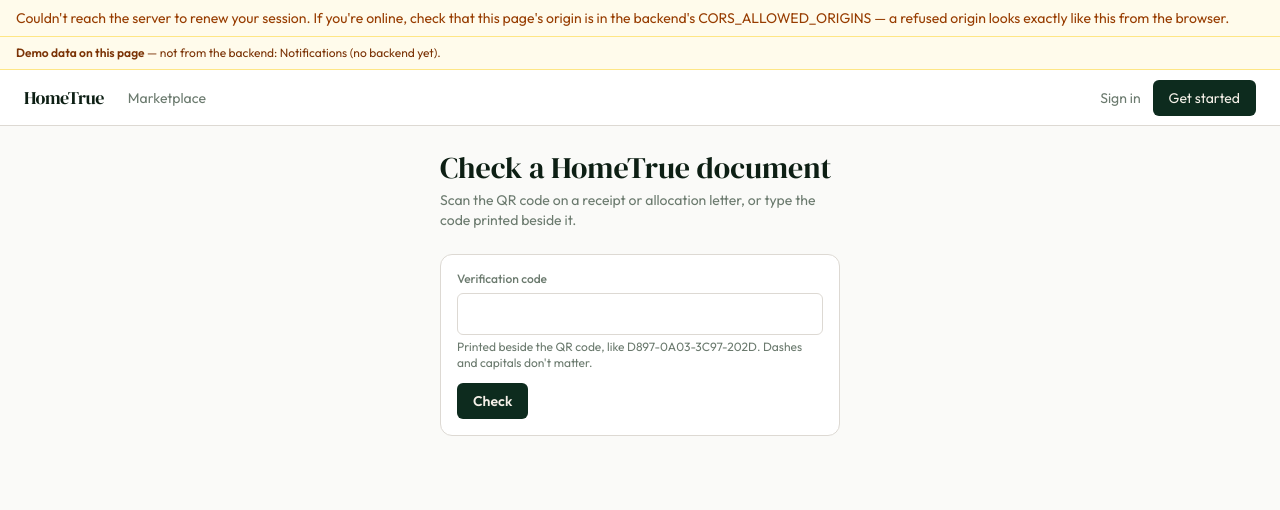
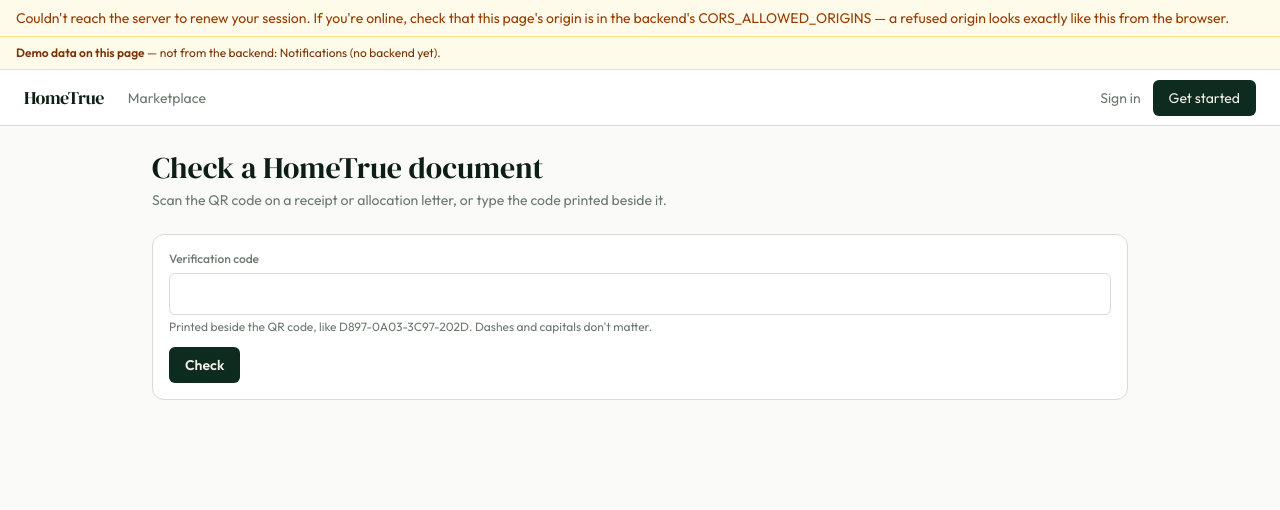
Before and after one commit to tyavbarnabas/Landvault-Frontend, a React (Vite) app: page /verify in a window 1280 px wide. Shown: the top 510 px of the page. Built offline with nearby package versions, Linux system fonts and the light colour scheme; no server answers.

Commit message:
Verify page: use the standard page width, like the vault

```diff
--- a/src/pages/verify/VerifyDocument.tsx
+++ b/src/pages/verify/VerifyDocument.tsx
@@ -28,7 +28,6 @@
     <Page
       title="Check a HomeTrue document"
       description="Scan the QR code on a receipt or allocation letter, or type the code printed beside it."
-      width="sm"
     >
       <div className="space-y-6">
         {code && <Result key={code} code={code} />}
```
